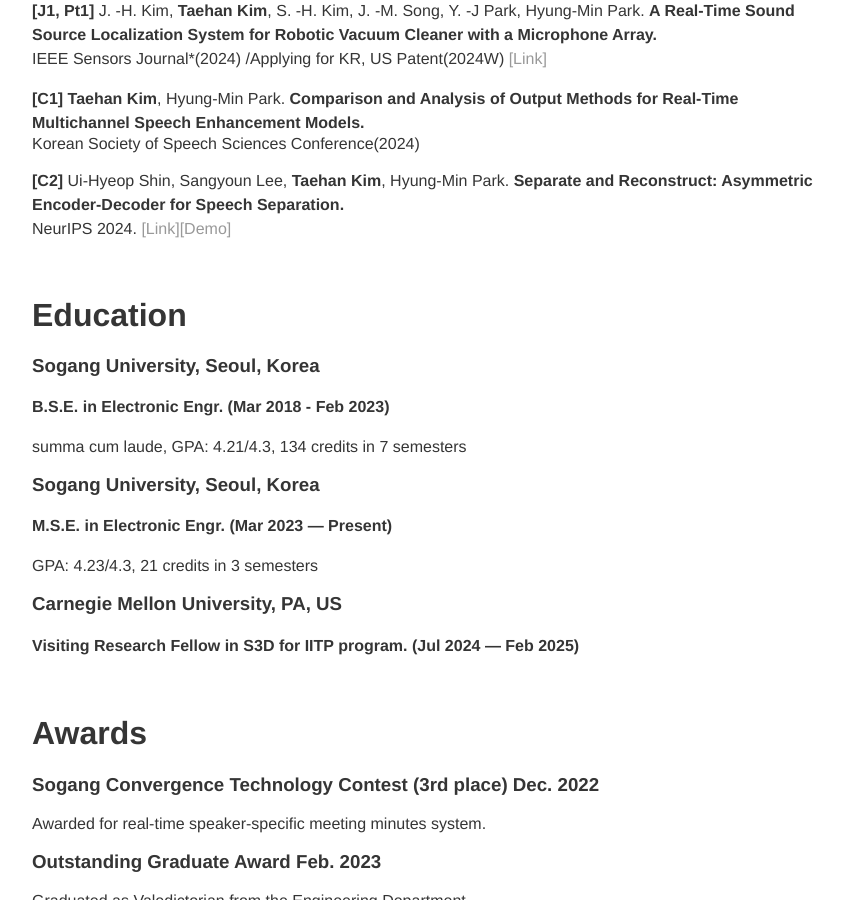
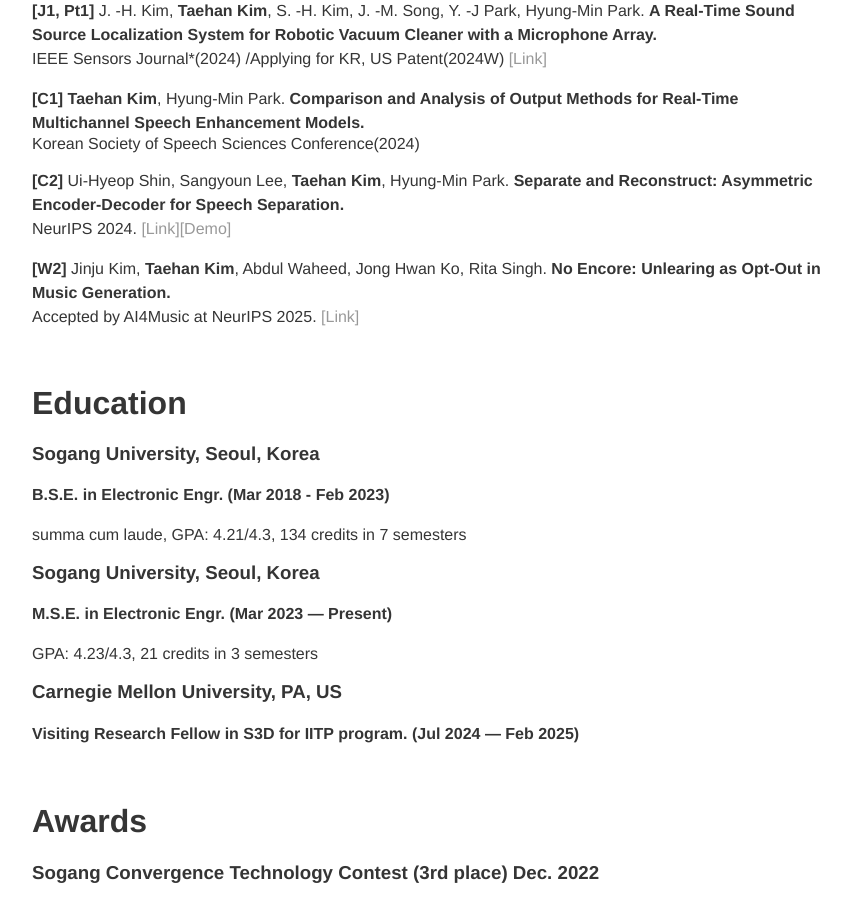
Before and after one commit to thKimm/thKimm.github.io, a Jekyll site: the page built from index.md, in a window 1280 px wide and 900 px high, scrolled down 2963 px. Shown: the whole window, without its empty margins (208-1059 px from the left). Built offline with Jekyll 4.4.1, drawn with Linux system fonts in a browser that asks for light colours.

Commit message:
add workshop

```diff
--- a/index.md
+++ b/index.md
@@ -84,6 +84,7 @@
 
 **[C2]** Ui-Hyeop Shin, Sangyoun Lee, **Taehan Kim**, Hyung-Min Park. **Separate and Reconstruct: Asymmetric Encoder-Decoder for Speech Separation.** <br>NeurIPS 2024. [[Link]](https://arxiv.org/abs/2406.05983)[[Demo]](https://fordemopage.github.io/SepReformer/)
 
+**[W2]** Jinju Kim, **Taehan Kim**, Abdul Waheed, Jong Hwan Ko, Rita Singh. **No Encore: Unlearing as Opt-Out in Music Generation.** <br>Accepted by AI4Music at NeurIPS 2025. [[Link]](https://arxiv.org/abs/2509.06277)
 
 <br/>
 
```
